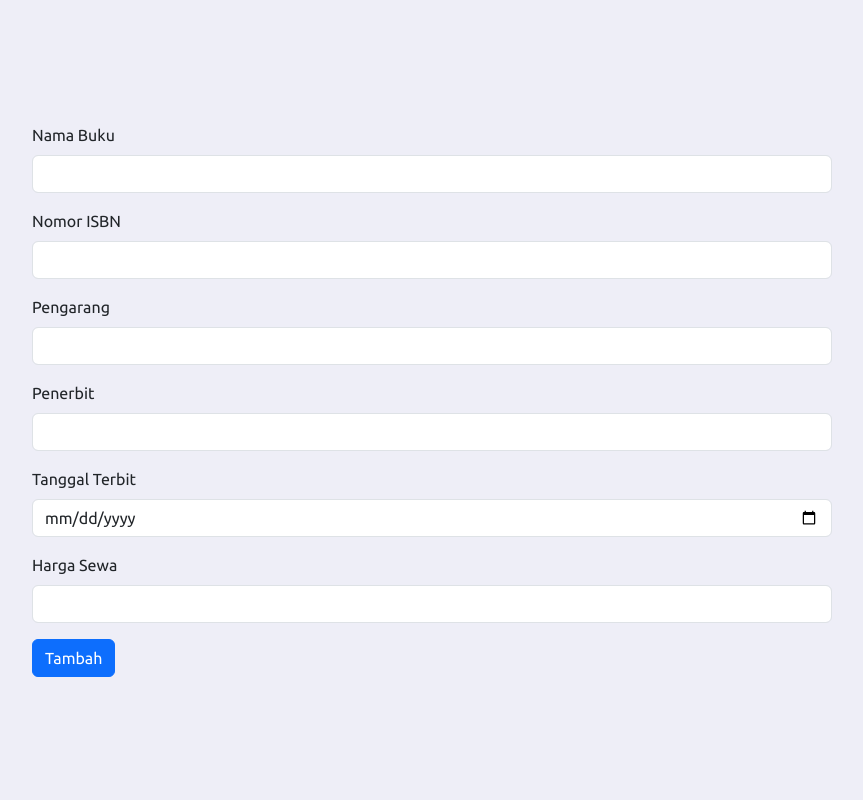
After one commit to adieptr/vsga, a PHP site: page /addbook.php in a window 1280 px wide. The commit adds this page. Shown: the whole page, without its empty margins (208-1071 px from the left). Run offline with PHP 8.4, Linux system fonts and the light colour scheme; some libraries are stand-ins or nearby versions.

Commit message:
Membuat interface : halaman tambah buku

```diff
--- /dev/null
+++ b/addbook.php
@@ -0,0 +1,80 @@
+<!DOCTYPE html>
+<html lang="en">
+<head>
+    <meta charset="UTF-8">
+    <meta http-equiv="X-UA-Compatible" content="IE=edge">
+    <meta name="viewport" content="width=device-width, initial-scale=1.0">
+    <link href='https://unpkg.com/boxicons@2.1.4/css/boxicons.min.css' rel='stylesheet'>
+    <title>Siperpus</title>
+    <script src="//ajax.googleapis.com/ajax/libs/jquery/1.11.0/jquery.min.js"></script>
+    <script src="https://cdn.jsdelivr.net/npm/bootstrap@5.3.3/dist/js/bootstrap.bundle.min.js" integrity="sha384-YvpcrYf0tY3lHB60NNkmXc5s9fDVZLESaAA55NDzOxhy9GkcIdslK1eN7N6jIeHz" crossorigin="anonymous"></script>
+    <!-- <link rel="stylesheet" type="text/css" href="//netdna.bootstrapcdn.com/bootstrap/3.1.1/css/bootstrap.min.css"> -->
+    <link href="https://cdn.jsdelivr.net/npm/bootstrap@5.3.3/dist/css/bootstrap.min.css" rel="stylesheet" integrity="sha384-QWTKZyjpPEjISv5WaRU9OFeRpok6YctnYmDr5pNlyT2bRjXh0JMhjY6hW+ALEwIH" crossorigin="anonymous">
+    <link href="style.css" rel="stylesheet">
+</head>
+<body>
+
+<section class="form1">
+
+
+<form>
+  <div class="mb-3">
+    <label for="text1" class="form-label">Nama Buku</label>
+    <input type="text" class="form-control" id="text1" aria-describedby="texthelp">
+    <div id="texthelp" class="form-text"></div>
+  </div>
+
+  <div class="mb-3">
+    <label for="text1" class="form-label">Nomor ISBN</label>
+    <input type="text" class="form-control" id="text1" aria-describedby="texthelp">
+    <div id="texthelp" class="form-text"></div>
+  </div>
+
+  <div class="mb-3">
+    <label for="text1" class="form-label">Pengarang</label>
+    <input type="text" class="form-control" id="text1" aria-describedby="texthelp">
+    <div id="texthelp" class="form-text"></div>
+  </div>
+
+  <div class="mb-3">
+    <label for="text1" class="form-label">Penerbit</label>
+    <input type="text" class="form-control" id="text1" aria-describedby="texthelp">
+    <div id="texthelp" class="form-text"></div>
+  </div>
+
+  <div class="mb-3">
+    <label for="text1" class="form-label">Tanggal Terbit</label>
+    <input type="date" class="form-control" id="text1" aria-describedby="texthelp">
+    <div id="texthelp" class="form-text"></div>
+  </div>
+
+  <div class="mb-3">
+    <label for="text1" class="form-label">Harga Sewa</label>
+    <input type="text" class="form-control" id="text1" aria-describedby="texthelp">
+    <div id="texthelp" class="form-text"></div>
+  </div>
+
+
+  <!-- <div class="mb-3">
+    <label for="exampleInputPassword1" class="form-label">Password</label>
+    <input type="password" class="form-control" id="exampleInputPassword1">
+  </div> -->
+
+
+  <!-- <div class="mb-3 form-check">
+    <input type="checkbox" class="form-check-input" id="exampleCheck1">
+    <label class="form-check-label" for="exampleCheck1">Check me out</label>
+  </div> -->
+
+
+  <button type="submit" class="btn btn-primary">Tambah</button>
+</form>
+
+</section>
+
+
+
+
+
+</body>
+</html>
--- a/index.php
+++ b/index.php
@@ -36,7 +36,7 @@
           </a>
           <ul class="dropdown-menu">
             <li><a class="dropdown-item" href="#">Peminjam</a></li>
-            <li><a class="dropdown-item" href="#">Nomor ISBN</a></li>
+            <li><a class="dropdown-item" href="addbook.php">Tambah Buku</a></li>
             <li><a class="dropdown-item" href="#">Petugas</a></li>
           </ul>
         </li>
--- a/style.css
+++ b/style.css
@@ -624,3 +624,18 @@ footer .right p{
     -webkit-mask-size: 100% 100%;
     mask-size: 100% 100%;
   }
+
+
+  .form1{
+    display: flex;
+    background-color: rgb(238, 238, 247);
+    width: 100vw;
+    height: 100vh;
+    justify-content: center;
+    align-items: center;
+}
+
+.form1 form{
+    width:800px;
+
+}
```
